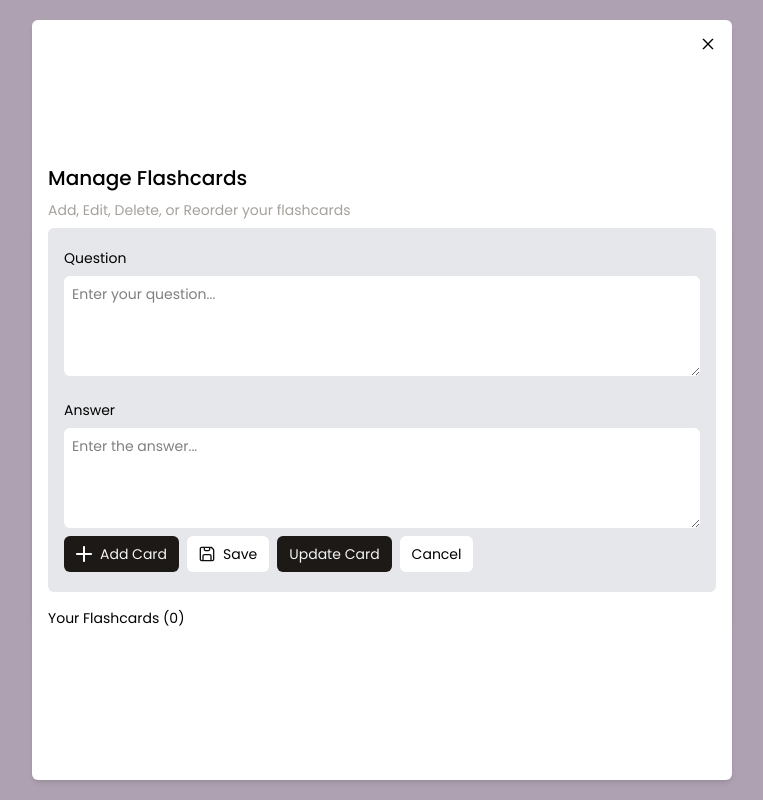
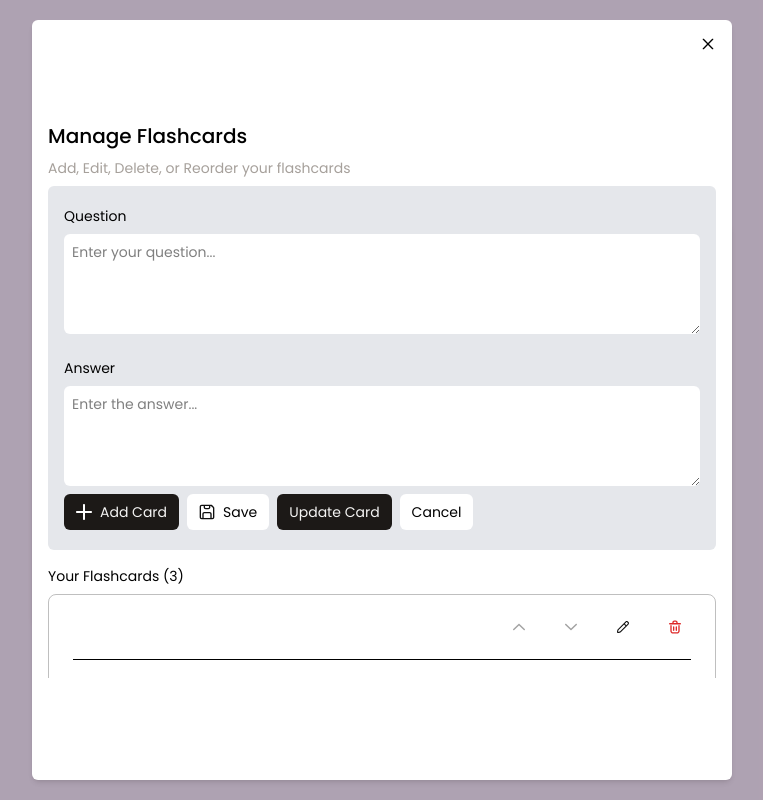
Before and after one commit to renjastine/flashcard-app, a Next.js app: page / in a window 1280 px wide. Shown: the whole page, without its empty margins (258-1021 px from the left). Built offline with nearby package versions, Linux system fonts and the light colour scheme; grey boxes are pictures that could not be loaded.

Commit message:
Initial Cards done

```diff
--- a/app/components/ManageCardsModal.tsx
+++ b/app/components/ManageCardsModal.tsx
@@ -11,8 +11,11 @@ import Card from './Card'
 // Types
 import { CardT } from '../types';
 
+// Data
+import { initialCards } from '../data';
+
 const ManageCardsModal = () => {
-  const [flashCards, setFlashCards] = useState<CardT[]>([]);
+  const [flashCards, setFlashCards] = useState<CardT[]>(() => initialCards);
   const [card, setCard] = useState({ q: "", a: "" });
 
   return (
@@ -45,7 +48,7 @@ const ManageCardsModal = () => {
           <h1 className='mt-4 text-sm mb-2'>Your Flashcards ({flashCards.length})</h1>
           <div className='flex flex-col gap-3'>
             {flashCards.map(
-              (card, i) => <Card id={i} question={card.q} answer={card.a} />
+              (card, i) => <Card key={i} id={i} question={card.q} answer={card.a} />
             )}
           </div>
         </div>
--- /dev/null
+++ b/app/data.tsx
@@ -0,0 +1,7 @@
+import { CardT } from "./types";
+
+export const initialCards: CardT[] = [
+  { q: "What is 2 + 2?", a: "4" },
+  { q: "What is the capital of France?", a: "Paris" },
+  { q: "What is the largest planet on solar system?", a: "Jupiter" },
+];
```
